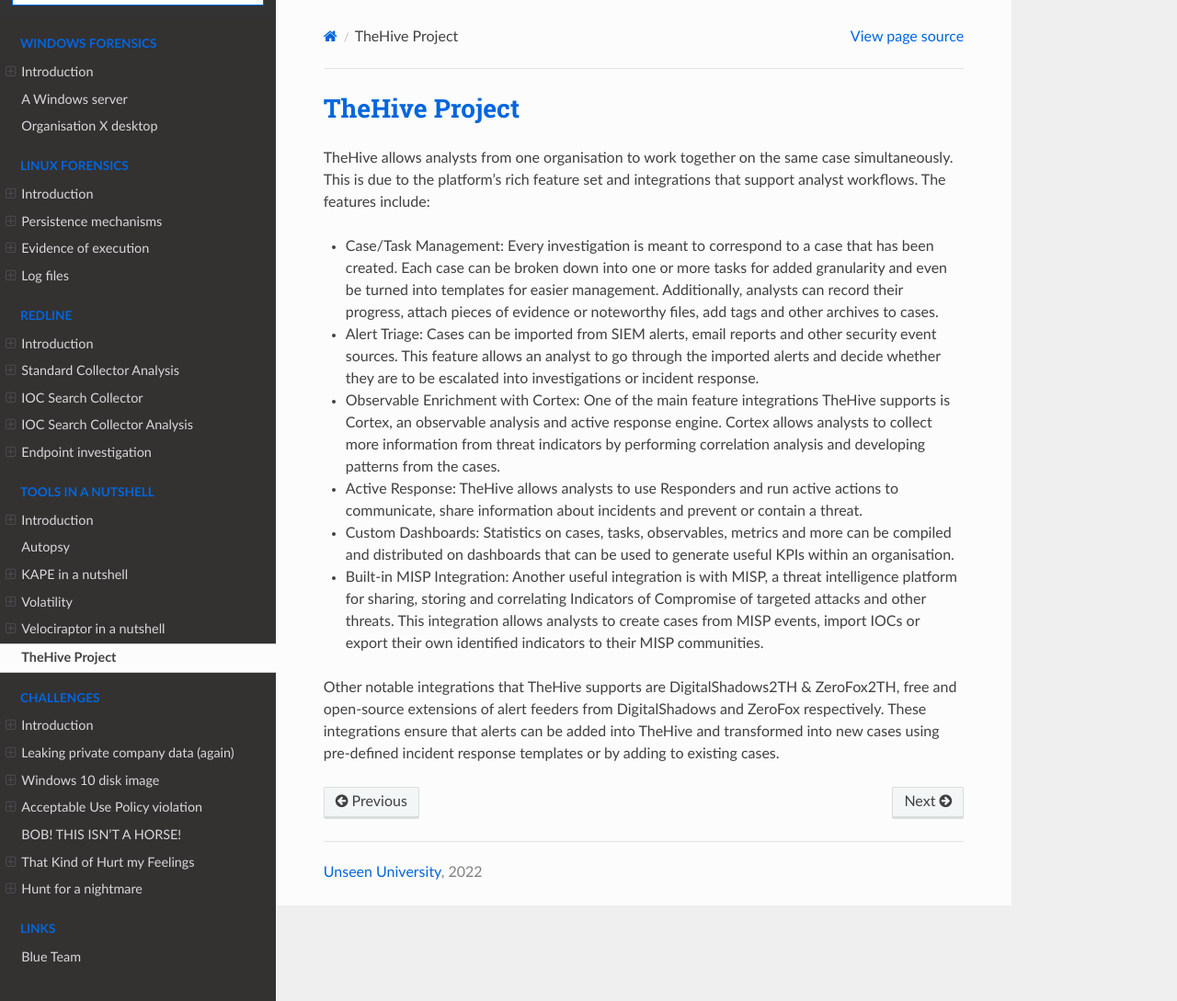
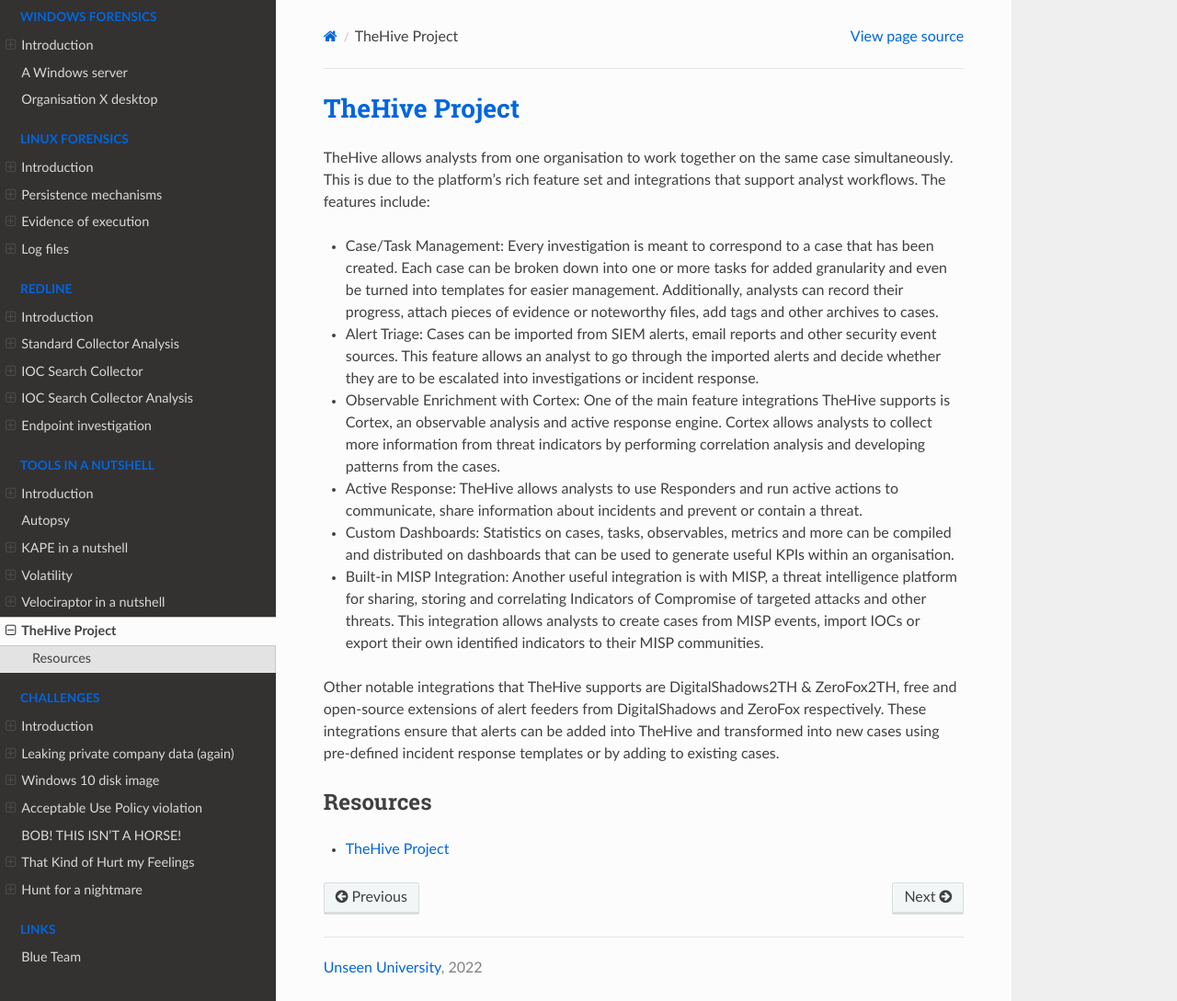
Before and after one commit to tymyrddin/blue-dfir, a Sphinx documentation site: the page built from source/docs/nutshells/thehive.md, in a window 1280 px wide and 1089 px high. Shown: the whole window at 92% size. Built offline with Sphinx 7.4.7 and the Read the Docs theme 2.0.0, drawn with Linux system fonts in a browser that asks for light colours.

Commit message:
version 0.1

```diff
--- a/source/docs/nutshells/thehive.md
+++ b/source/docs/nutshells/thehive.md
@@ -10,3 +10,7 @@
 * Built-in MISP Integration: Another useful integration is with MISP, a threat intelligence platform for sharing, storing and correlating Indicators of Compromise of targeted attacks and other threats. This integration allows analysts to create cases from MISP events, import IOCs or export their own identified indicators to their MISP communities.
 
 Other notable integrations that TheHive supports are DigitalShadows2TH & ZeroFox2TH, free and open-source extensions of alert feeders from DigitalShadows and ZeroFox respectively. These integrations ensure that alerts can be added into TheHive and transformed into new cases using pre-defined incident response templates or by adding to existing cases.
+
+## Resources
+
+* [TheHive Project](https://thehive-project.org/)
```
